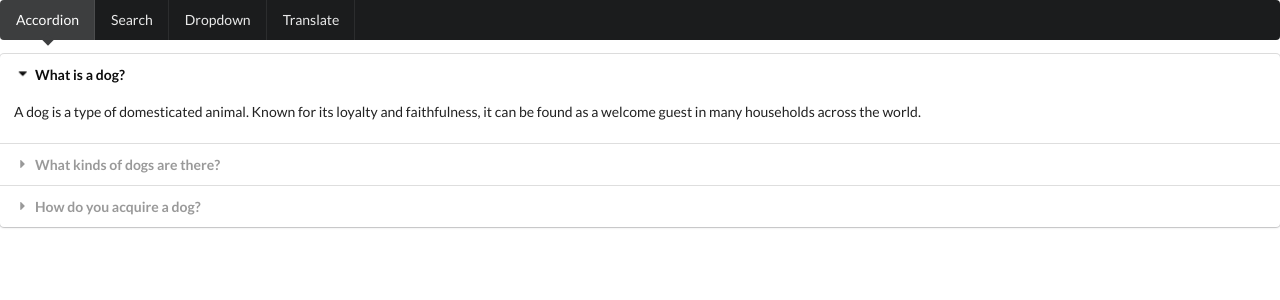
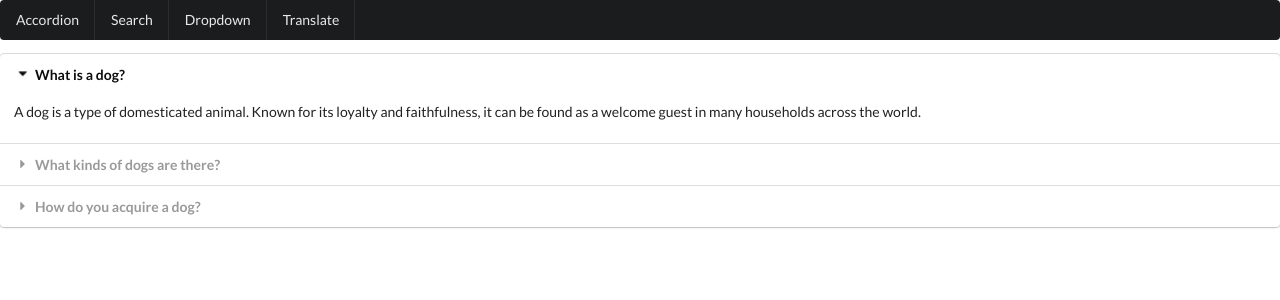
Before and after one commit to AhmedHany22/widgets, a React (Create React App) app: page / in a window 1280 px wide. Shown: the top 300 px of the page. Built offline with nearby package versions, Linux system fonts and the light colour scheme.

Commit message:
Creating Link Component

```diff
--- a/src/components/header.js
+++ b/src/components/header.js
@@ -1,30 +1,22 @@
 import React, { useState } from "react";
+import Link from "./link";
 
-const Header = () => {
 const headers = [
   { path: "/", label: "Accordion" },
   { path: "/search", label: "Search" },
   { path: "/dropdown", label: "Dropdown" },
   { path: "/translate", label: "Translate" },
 ];
-  const [current, setCurrent] = useState(0);
+const Header = () => {
+  const renderHeader = headers.map((header) => {
     return (
-    <div className="ui inverted pointing menu">
-      {headers.map((header, index) => {
-        return (
-          <a
-            href={header.path}
-            onClick={() => {
-              setCurrent(index);
-            }}
-            className={`item ${current === index ? "active" : ""}`}
-          >
+      <Link key={header.path} href={header.path} className={`item`}>
         {header.label}
-          </a>
+      </Link>
     );
-      })}
-    </div>
-  );
+  });
+
+  return <div className="ui inverted pointing menu">{renderHeader}</div>;
 };
 
 export default Header;
--- /dev/null
+++ b/src/components/link.js
@@ -0,0 +1,19 @@
+import React from "react";
+
+const Link = ({ href, className, children }) => {
+  const onClick = (e) => {
+    if (e.metaKey || e.crtlKey) return;
+    e.preventDefault();
+    window.history.pushState({}, "", href);
+
+    const navEvent = new PopStateEvent("popstate");
+    window.dispatchEvent(navEvent);
+  };
+  return (
+    <a className={className} onClick={onClick}>
+      {children}
+    </a>
+  );
+};
+
+export default Link;
```
Lines whose indentation alone changed are shown as unchanged.
